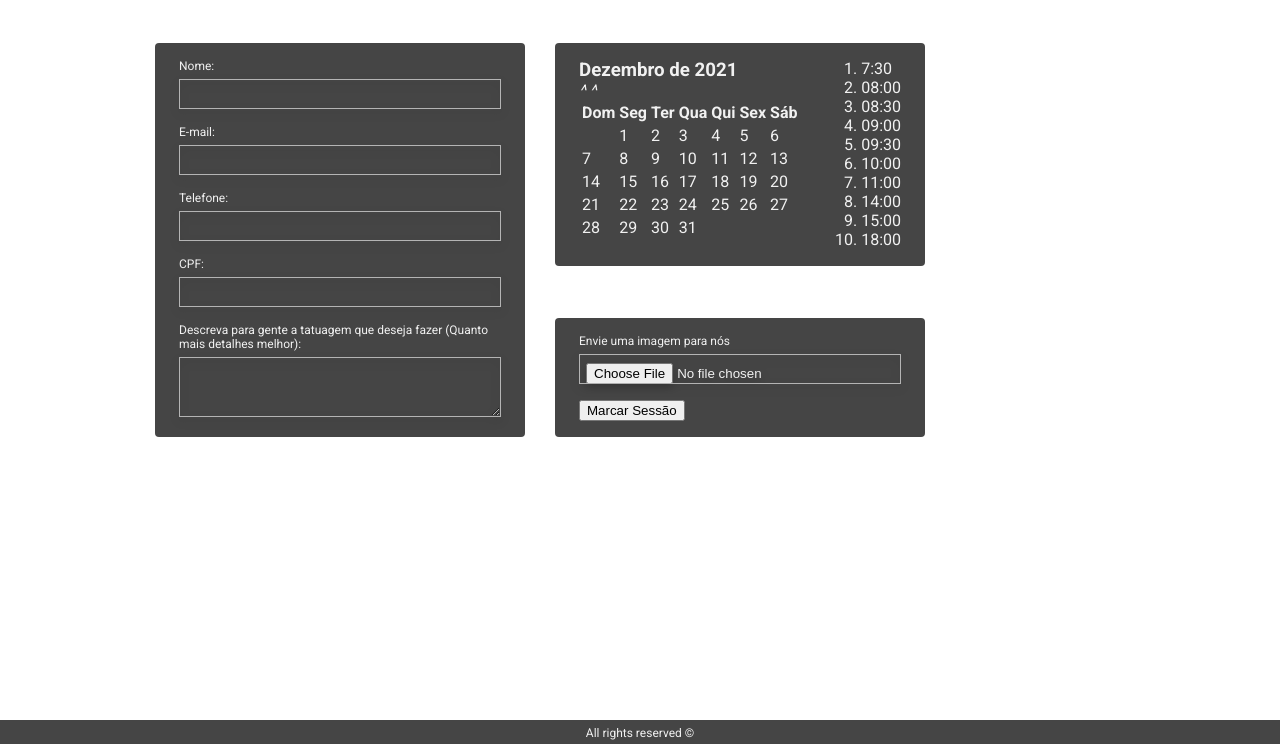
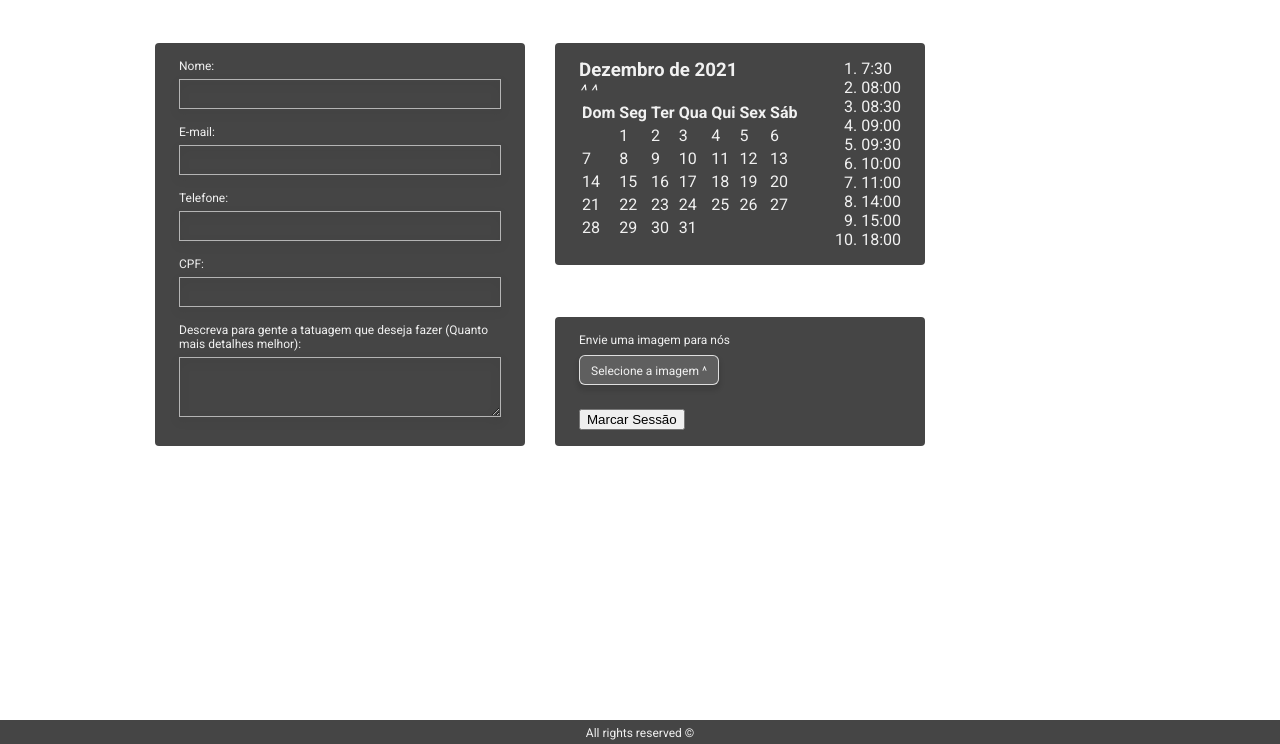
Before and after one commit to wejesuss/calendar, a plain HTML site: page index.html in a window 1280 px wide. Shown: the part 56-800 px from the top of the page. Drawn offline with Linux system fonts and the light colour scheme.

Commit message:
feat: add file input styles

```diff
--- a/index.css
+++ b/index.css
@@ -6,8 +6,14 @@
   --box-color: #454545;
   --text-color: #f1f1f1;
   --link-hover: #e2dddd;
-  --input-border-color: rgba(255, 255, 255, 0.6);
+  --input-border-color: #ffffff99;
   --title-properties: 500 1.8rem "Poppins", sans-serif;
+  --upload-file-background: #7676768c;
+  --upload-file-border: #ffffffcc;
+  --upload-file-shadow: #0000001a;
+  --upload-file-background-hover: #515156;
+  --upload-file-border-hover: #b4b4b4;
+  --upload-file-text-color-hover: #f1f1e8cf;
 }
 
 html {
@@ -96,6 +102,7 @@ main .sections section:nth-of-type(3) {
 }
 
 /* section 1 */
+
 .sections section .input-container:not(:last-child) {
   margin-bottom: 16px;
 }
@@ -123,6 +130,47 @@ main .sections section:nth-of-type(3) {
   resize: vertical;
 }
 
+/* section 3 */
+
+.sections section:nth-child(3) .input-container {
+  margin-bottom: 24px;
+}
+
+.sections section:nth-child(3) .input-container > label {
+  margin-bottom: 8px;
+}
+
+.sections section:nth-child(3) .input-container .photo-upload label {
+  display: inline-block;
+  margin-bottom: 0;
+  width: 14rem;
+  height: 3rem;
+  background: var(--upload-file-background);
+  border: 1px solid var(--upload-file-border);
+  box-shadow: 0px 4px 4px 2px var(--upload-file-shadow);
+  color: var(--text-color);
+  text-align: center;
+  line-height: 3rem;
+  border-radius: 6px;
+  transition: 1s;
+}
+
+.sections section:nth-child(3) .input-container .photo-upload label:hover {
+  background: var(--upload-file-background-hover);
+  border: 1px solid var(--upload-file-border-hover);
+  color: var(--upload-file-text-color-hover);
+}
+
+.sections section:nth-child(3) .input-container input {
+  opacity: 0;
+  padding: 0;
+  border: 0;
+  width: 0;
+  height: 0;
+}
+
+/* footer */
+
 footer {
   background-color: var(--box-color);
   position: fixed;
--- a/index.html
+++ b/index.html
@@ -148,8 +148,11 @@
         </section>
         <section>
           <div class="input-container">
-            <label for="file"> Envie uma imagem para nós</label>
-            <input type="file" name="file" id="file" form="create-session" />
+            <label for="file">Envie uma imagem para nós</label>
+            <div class="photo-upload">
+              <label for="file">Selecione a imagem ^</label>
+              <input type="file" name="file" id="file" form="create-session" />
+            </div>
           </div>
           <button type="submit" form="create-session">Marcar Sessão</button>
         </section>
```
